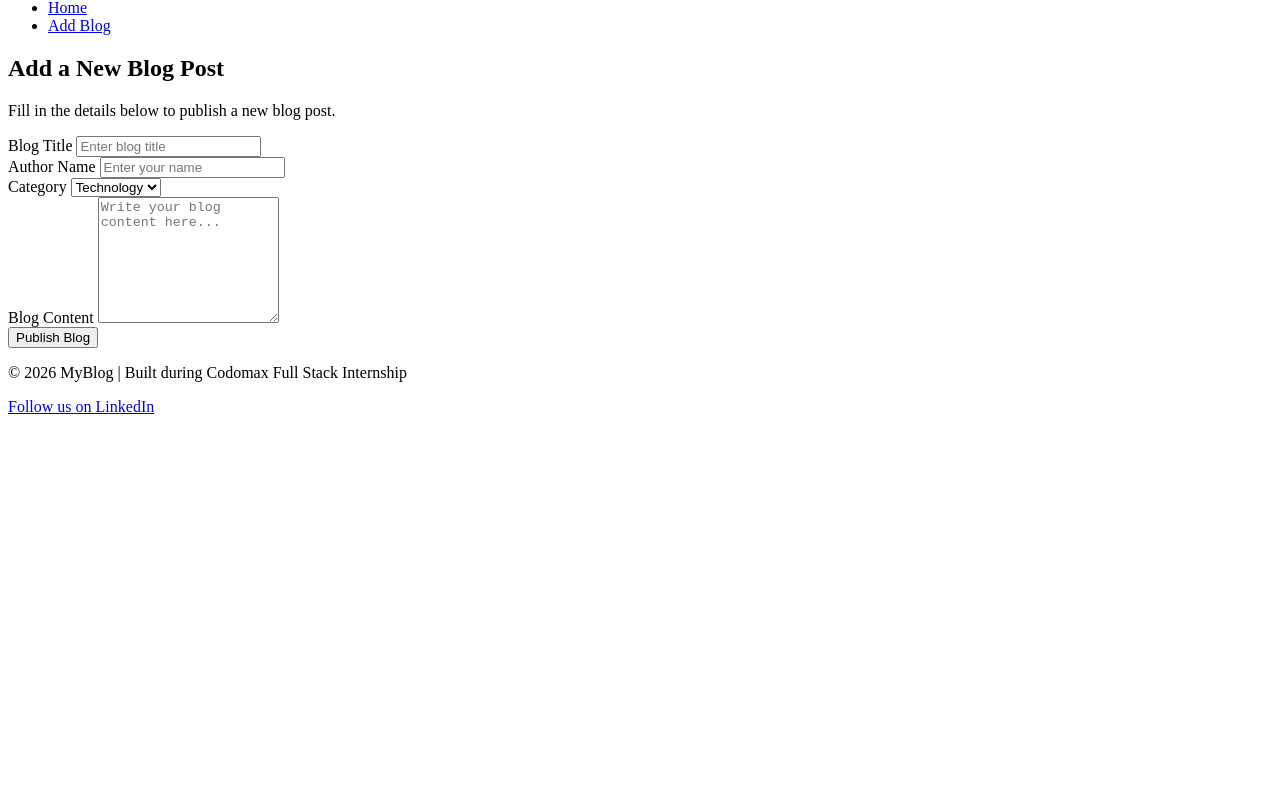
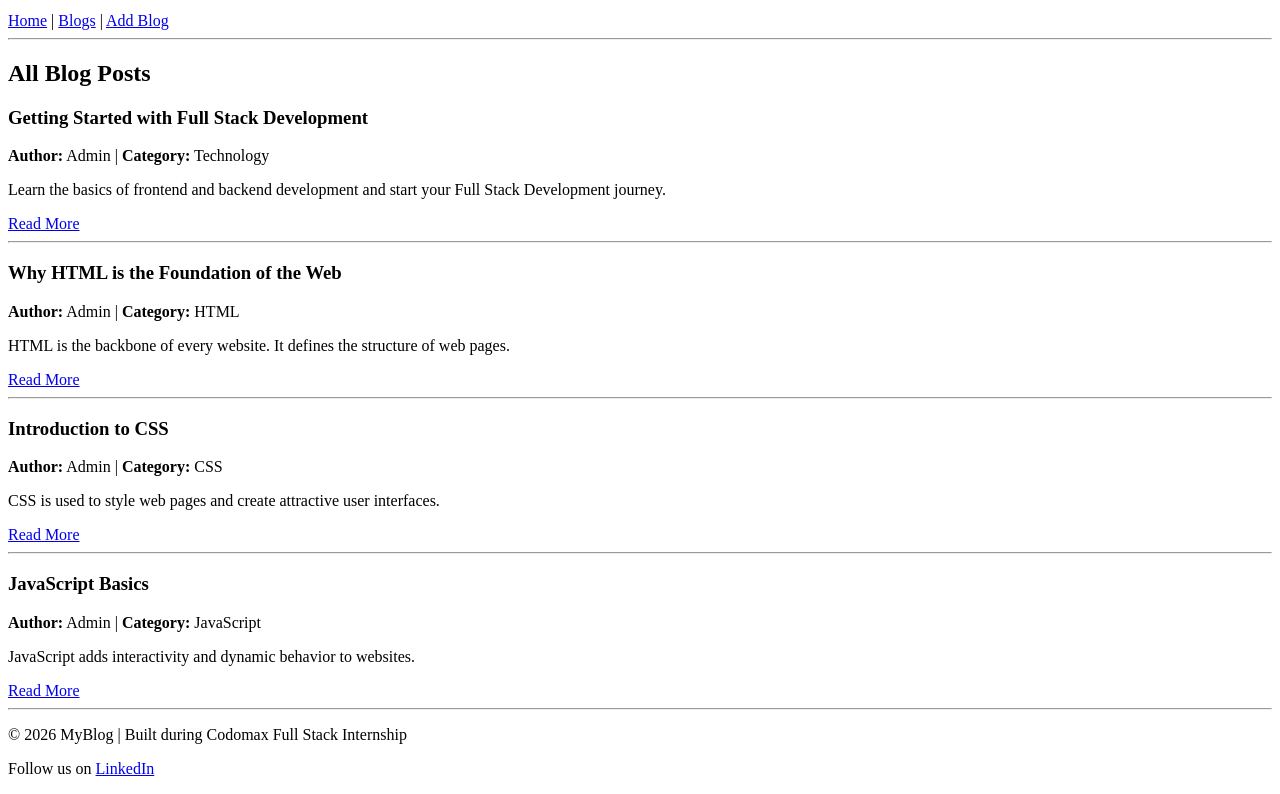
Before and after one commit to vanshika2723/Codomax-day1, a website: page public/blog.html in a window 1280 px wide. Shown: the part 68-862 px from the top of the page. Before the commit the page ends 800 px from the top, so only its background shows below. Drawn offline with Linux system fonts and the light colour scheme.

Commit message:
Day 2: Added Home page, Add Blog page, navbar and footer

```diff
--- a/public/blog.html
+++ b/public/blog.html
@@ -3,65 +3,86 @@
 <head>
     <meta charset="UTF-8">
     <meta name="viewport" content="width=device-width, initial-scale=1.0">
-  <title>Add Blog | Simple Blog Management System</title>
+    <title>All Blogs | MyBlog</title>
 </head>
 <body>
 
-  <!-- Navigation Bar -->
     <header>
+
+        <h1>MyBlog</h1>
+
         <nav>
-      <div class="logo">
-        <h2>MyBlog</h2>
-      </div>
-      <ul class="nav-links">
-        <li><a href="index.html">Home</a></li>
-        <li><a href="blog.html">Add Blog</a></li>
-      </ul>
+            <a href="index.html">Home</a> |
+            <a href="blog.html">Blogs</a> |
+            <a href="add-blog.html">Add Blog</a>
         </nav>
+
     </header>
 
-  <!-- Main Content -->
+    <hr>
+
     <main>
-    <section class="form-section">
-      <h1>Add a New Blog Post</h1>
-      <p>Fill in the details below to publish a new blog post.</p>
 
-      <!-- Note: Actual submission logic (Fetch/Express) comes in Day 4 & Day 6 -->
-      <form id="add-blog-form">
-        <div class="form-group">
-          <label for="blog-title">Blog Title</label>
-          <input type="text" id="blog-title" name="title" placeholder="Enter blog title" required>
-        </div>
+        <h2>All Blog Posts</h2>
 
-        <div class="form-group">
-          <label for="blog-author">Author Name</label>
-          <input type="text" id="blog-author" name="author" placeholder="Enter your name" required>
-        </div>
+        <article>
+            <h3>Getting Started with Full Stack Development</h3>
+            <p><strong>Author:</strong> Admin | <strong>Category:</strong> Technology</p>
+            <p>
+                Learn the basics of frontend and backend development and start
+                your Full Stack Development journey.
+            </p>
+            <a href="#">Read More</a>
+        </article>
 
-        <div class="form-group">
-          <label for="blog-category">Category</label>
-          <select id="blog-category" name="category">
-            <option value="technology">Technology</option>
-            <option value="lifestyle">Lifestyle</option>
-            <option value="education">Education</option>
-            <option value="other">Other</option>
-          </select>
-        </div>
+        <hr>
 
-        <div class="form-group">
-          <label for="blog-content">Blog Content</label>
-          <textarea id="blog-content" name="content" rows="8" placeholder="Write your blog content here..." required></textarea>
-        </div>
+        <article>
+            <h3>Why HTML is the Foundation of the Web</h3>
+            <p><strong>Author:</strong> Admin | <strong>Category:</strong> HTML</p>
+            <p>
+                HTML is the backbone of every website. It defines the structure
+                of web pages.
+            </p>
+            <a href="#">Read More</a>
+        </article>
 
-        <button type="submit" class="submit-btn">Publish Blog</button>
-      </form>
-    </section>
+        <hr>
+
+        <article>
+            <h3>Introduction to CSS</h3>
+            <p><strong>Author:</strong> Admin | <strong>Category:</strong> CSS</p>
+            <p>
+                CSS is used to style web pages and create attractive user
+                interfaces.
+            </p>
+            <a href="#">Read More</a>
+        </article>
+
+        <hr>
+
+        <article>
+            <h3>JavaScript Basics</h3>
+            <p><strong>Author:</strong> Admin | <strong>Category:</strong> JavaScript</p>
+            <p>
+                JavaScript adds interactivity and dynamic behavior to websites.
+            </p>
+            <a href="#">Read More</a>
+        </article>
+
     </main>
 
-  <!-- Footer -->
+    <hr>
+
     <footer>
-    <p>&copy; 2026 MyBlog | Built during Codomax Full Stack Internship</p>
-    <p><a href="https://in.linkedin.com/company/codomaxdigital">Follow us on LinkedIn</a></p>
+
+        <p>© 2026 MyBlog | Built during Codomax Full Stack Internship</p>
+
+        <p>
+            Follow us on
+            <a href="https://www.linkedin.com/" target="_blank">LinkedIn</a>
+        </p>
+
     </footer>
 
 </body>
```
Also changed, not shown: public/add-blog.html (added, +81 -0 lines), public/index.html (+79 -38 lines), public/css/style.css (deleted), public/js/script.js (deleted). Lines whose indentation alone changed are shown as unchanged.
